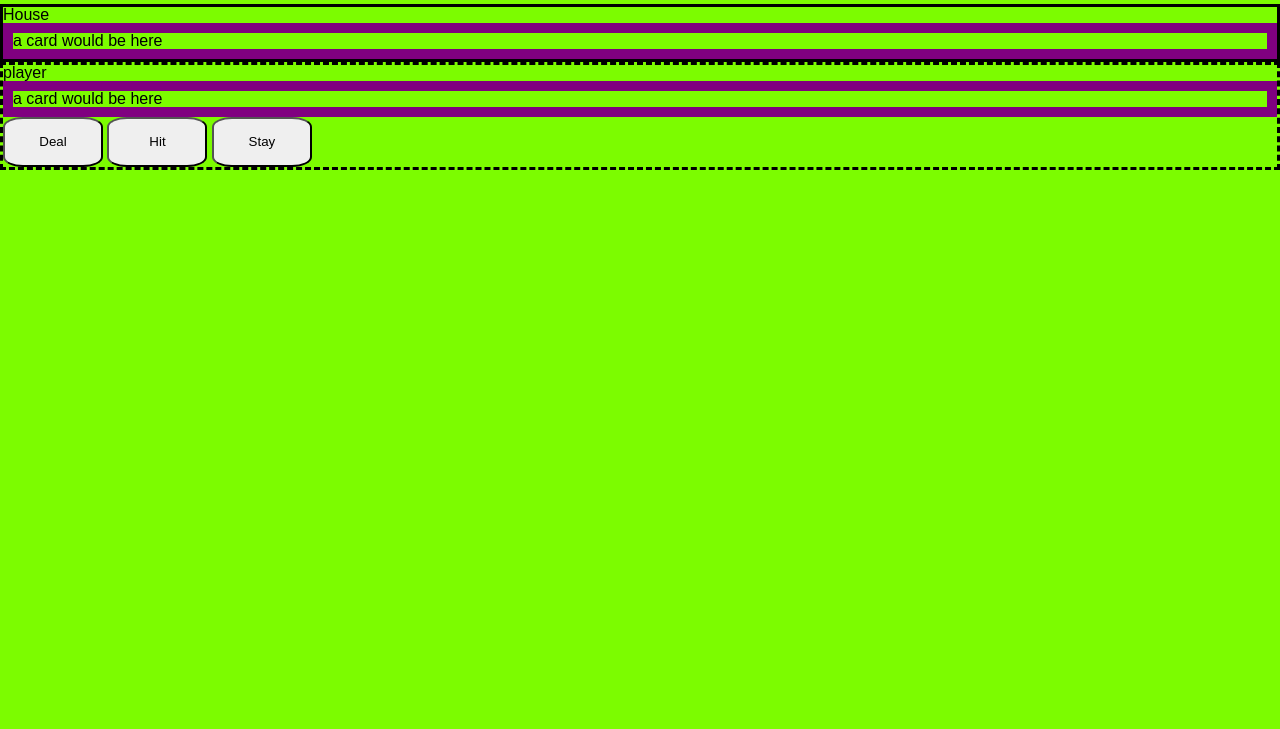
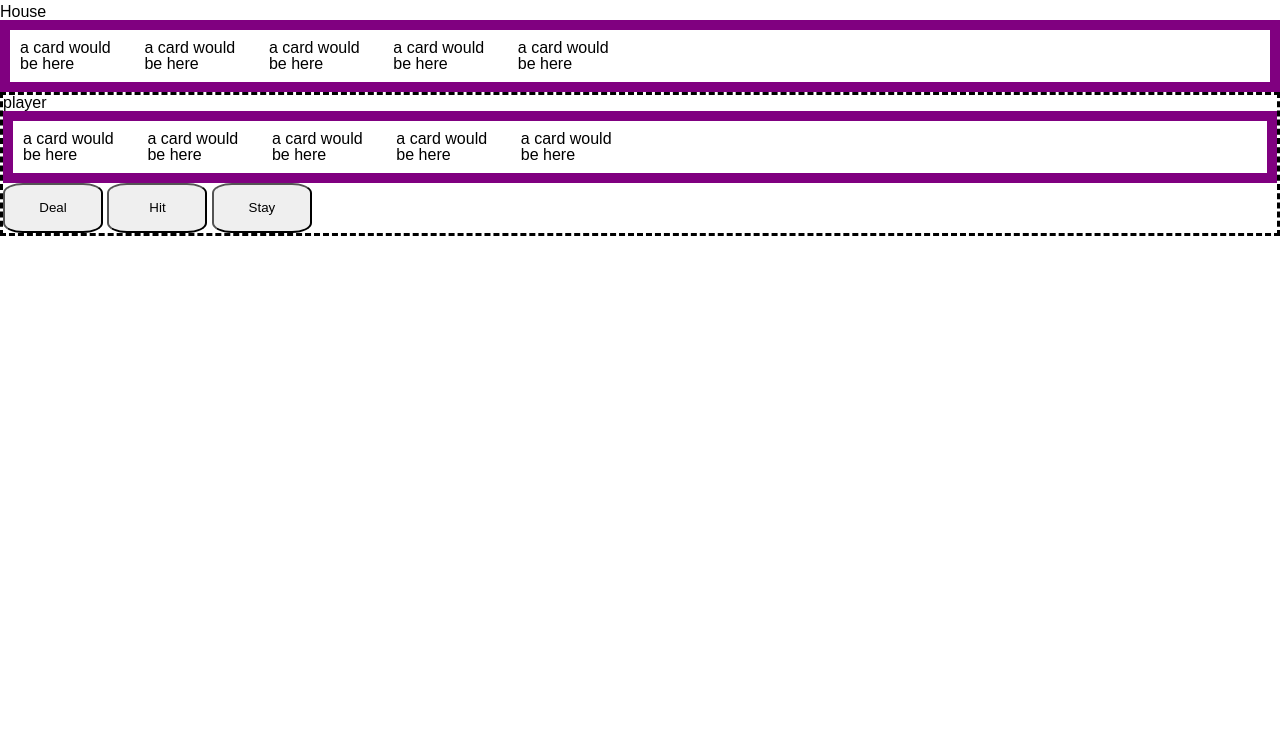
Before and after one commit to Leafsicle/blackjack, a website: page public/index.html in a window 1280 px wide. Shown: the part 71-800 px from the top of the page. Drawn offline with Linux system fonts and the light colour scheme.

Commit message:
this added a card to players hand

```diff
--- a/public/index.html
+++ b/public/index.html
@@ -11,23 +11,29 @@
 <body>
   <div>
     <h1>This is a header</h1>
-    <main class="house">House
+    <main class="dealer">House
       <section class="hand">
-        <div class="card">a card would be here
-        </div>
+        <div class="card card-1">a card would be here</div>
+        <div class="card card-2">a card would be here</div>
+        <div class="card card-3">a card would be here</div>
+        <div class="card card-4">a card would be here</div>
+        <div class="card card-5">a card would be here</div>
       </section>
-      <section class="total"></section>
     </main>
-    <main class="player">player
+    <div class="player">player
       <section class="hand">
-        <div class="card card1">a card would be here</div>
+        <div class="card card-1">a card would be here</div>
+        <div class="card card-2">a card would be here</div>
+        <div class="card card-3">a card would be here</div>
+        <div class="card card-4">a card would be here</div>
+        <div class="card card-5">a card would be here</div>
       </section>
       <section class="ui">
         <button class="deal" title="Start the game">Deal</button>
-        <button class="Hit" title="add 1 card to your hand">Hit</button>
-        <button class="stay" title="keep your current score">Stay</button>
+        <button class="hit hide" title="add 1 card to your hand">Hit</button>
+        <button class="stay hide" title="keep your current score">Stay</button>
       </section>
-    </main>
+    </div>
   </div>
   <script src="/main.js" charset="utf-8"></script>
 </body>
--- a/public/main.js
+++ b/public/main.js
@@ -1,41 +1,47 @@
 let playerHand = []
 let dealerHand = []
 let deck = []
+
 const dealToPlayer = () => {
-  // 1st card dealt to player
+  // one card is removed from the deck
   let card = deck.pop()
+  // that card is sent to the player's hand
   playerHand.push(card)
-  // 2nd card dealt to player
+  // idiot test to make sure that it went to the right spot
+  console.log(
+    `the player has the ${card.face} of ${card.suit} and is worth ${
+      card.value
+    } points`
+  )
+  console.log(`${card.value}+${card.value}`)
+}
+
+const dealToDealer = () => {
   card = deck.pop()
-  playerHand.push(card)
+  dealerHand.push(card)
+  console.log()
 }
-// const dealToDealer = () => {
-//   // 1st card dealt to dealer
-//   card = deck.pop()
-//   dealerHand.push(card)
-//   // 2nd card dealt to dealer
-//   card = deck.pop()
-//   dealerHand.push(card)
-// }
 const main = () => {
-  let suits = ["clubs", "spades", "diamonds", "hearts"]
+  let dealbutton = document.querySelector('.deal')
+  dealbutton.addEventListener('click', dealToPlayer)
+
+  let suits = ['clubs', 'spades', 'diamonds', 'hearts']
   let cards = [
-    { value: 2, face: "2" },
-    { value: 3, face: "3" },
-    { value: 4, face: "4" },
-    { value: 5, face: "5" },
-    { value: 6, face: "6" },
-    { value: 7, face: "7" },
-    { value: 8, face: "8" },
-    { value: 9, face: "9" },
+    { value: 2, face: '2' },
+    { value: 3, face: '3' },
+    { value: 4, face: '4' },
+    { value: 5, face: '5' },
+    { value: 6, face: '6' },
+    { value: 7, face: '7' },
+    { value: 8, face: '8' },
+    { value: 9, face: '9' },
 
-    { value: 10, face: "10" },
-    { value: 10, face: "J" },
-    { value: 10, face: "Q" },
-    { value: 10, face: "K" },
-    { value: 11, face: "A" }
+    { value: 10, face: '10' },
+    { value: 10, face: 'J' },
+    { value: 10, face: 'Q' },
+    { value: 10, face: 'K' },
+    { value: 11, face: 'A' }
   ]
-
   // loop through all the suits
   suits.forEach(suit => {
     // Do this for each suit
@@ -48,7 +54,6 @@ const main = () => {
         value: card.value,
         face: card.face
       }
-
       // add it to the deck
       deck.push(nextCard)
     })
@@ -63,22 +68,14 @@ const main = () => {
     deck[i] = secondCard
     deck[j] = firstCard
   }
-  console.log(deck)
 
-  // // generate player hand
-  // let card = deck.pop()
-  // playerHand.push(card)
+  dealToPlayer()
+  dealToPlayer()
+  dealToDealer()
+  dealToDealer()
 
-  // card = deck.pop()
-  // playerHand.push(card)
-  // generate dealers hand
-  // card = deck.pop()
-  // dealerHand.push(card)
-
-  // card = deck.pop()
-  // dealerHand.push(card)
-  document.querySelector("button").addEventListener("click", dealToPlayer)
-  // document.querySelector('button.deal').addEventListener('click', dealToDealer){
+  document.querySelector('.deal').addEventListener('click', dealToPlayer)
+  document.querySelector('button.hit').addEventListener('click', dealToPlayer)
 }
 
-document.addEventListener("DOMContentLoaded", main)
+document.addEventListener('DOMContentLoaded', main)
--- a/public/screen.css
+++ b/public/screen.css
@@ -6,13 +6,24 @@ body {
   margin: 0;
   min-height: 100%;
   font: 16px / 1 sans-serif;
-  background-color: lawngreen;
+}
+
+:root {
+  --aspect-ratio: 1056px/691;
+}
+.card {
+  display: inline-block;
+  width: 100px;
+  height: calc(var(--aspect-ratio) * width);
+  background-size: cover;
+  margin: 10px;
 }
 button {
   border-radius: 20%;
   width: 100px;
   height: 50px;
 }
+
 div {
   display: flex;
   justify-content: center;
@@ -20,7 +31,7 @@ div {
 }
 .house {
   border: 3px solid black;
-  /* display: flex; */
+  display: flex;
 }
 .player {
   border: 3px dashed black;
```
